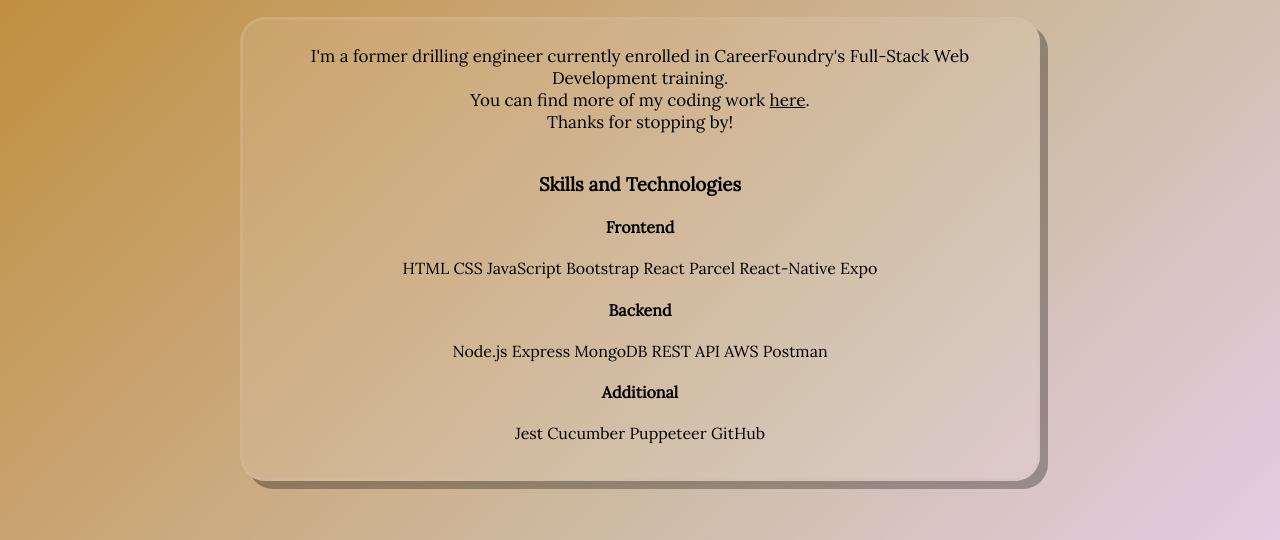
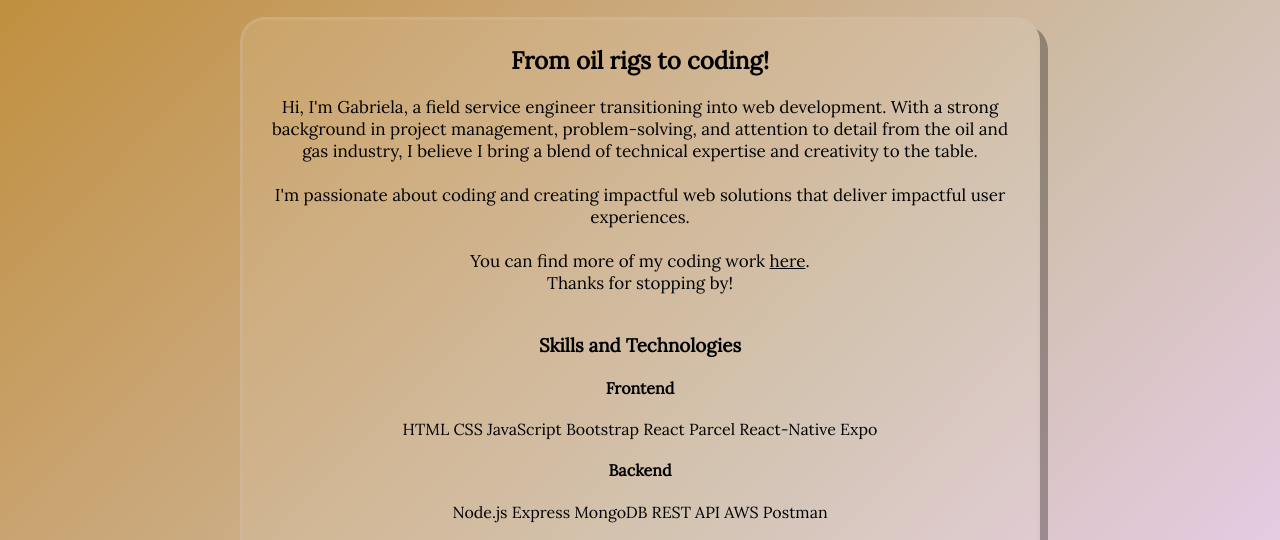
Before and after one commit to GabCB/portfolio, a plain HTML site: page about.html in a window 1280 px wide. Shown: the part 177-717 px from the top of the page. Drawn offline with Linux system fonts and the light colour scheme.

Commit message:
update paragraph

```diff
--- a/about.html
+++ b/about.html
@@ -39,8 +39,14 @@
     <div class="aboutpage__me">
       <div id="personal info">
         <div id="about-paragraph">
+          <h2 class="aboutpage__heading">From oil rigs to coding!</h2>
           <p>
-            I'm a former drilling engineer currently enrolled in CareerFoundry's Full-Stack Web Development training.<br>
+            Hi, I'm Gabriela, a field service engineer transitioning into web development. With a strong
+            background in project management, problem-solving, and attention to detail from the oil and gas
+            industry, I believe I bring a blend of technical expertise and creativity to the table. <br>
+            <br>
+            I'm passionate about coding and creating impactful web solutions that deliver impactful user experiences. <br>
+            <br>
             You can find more of my coding work <a href="work.html">here</a>.<br>
             Thanks for stopping by!
           </p>
```
